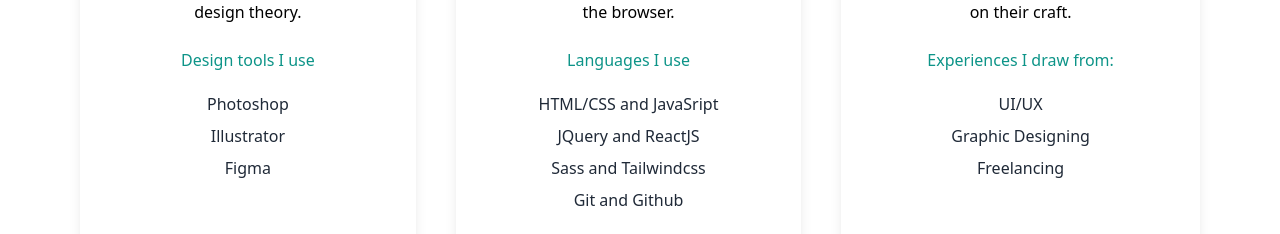
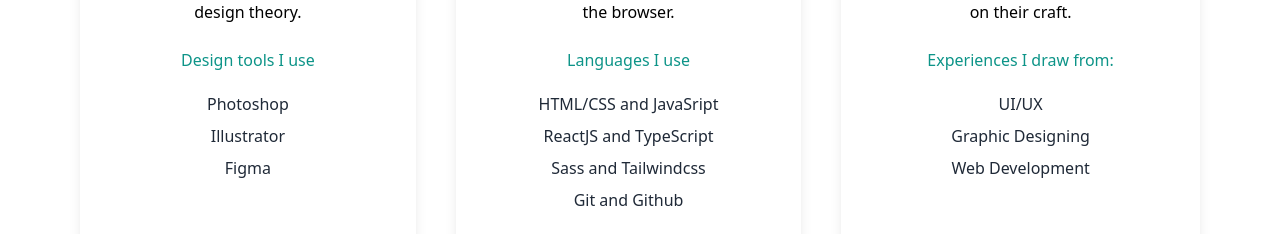
Before and after one commit to sazmhzn/react-portfolio, a Next.js app: page / in a window 1280 px wide. Shown: the part 1528-1762 px from the top of the page. Built offline with nearby package versions, Linux system fonts and the light colour scheme.

Commit message:
changes resueme

```diff
--- a/pages/index.js
+++ b/pages/index.js
@@ -298,7 +298,7 @@
               </p>
               <h4 className="py-4 text-teal-600">Languages I use</h4>
               <p className="text-gray-800 py-1">HTML/CSS and JavaSript</p>
-              <p className="text-gray-800 py-1">JQuery and ReactJS</p>
+              <p className="text-gray-800 py-1">ReactJS and TypeScript</p>
               <p className="text-gray-800 py-1">Sass and Tailwindcss</p>
               <p className="text-gray-800 py-1">Git and Github</p>
             </div>
@@ -317,7 +317,7 @@
               <h4 className="py-4 text-teal-600">Experiences I draw from:</h4>
               <p className="text-gray-800 py-1">UI/UX</p>
               <p className="text-gray-800 py-1">Graphic Designing</p>
-              <p className="text-gray-800 py-1">Freelancing</p>
+              <p className="text-gray-800 py-1">Web Development</p>
             </div>
           </div>
         </section>
```
Also changed, not shown: 1 other file (tests, documents, lock files or other folders).
